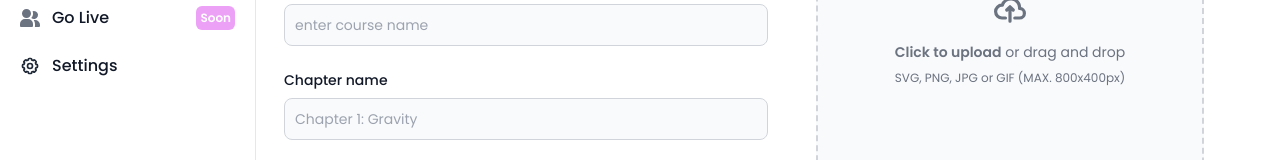
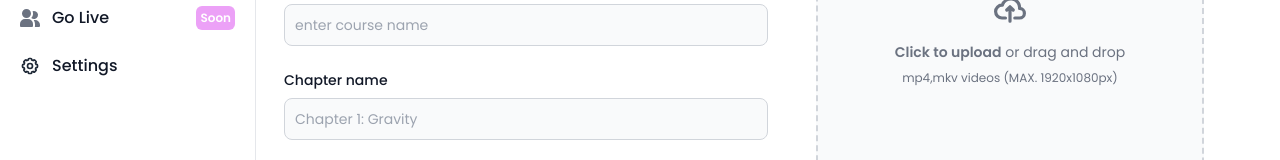
Before and after one commit to OneNotSeven/Lms-system-nextjs-responsive, a Next.js app: page /teachers/uploadcourse in a window 1280 px wide. Shown: the part 251-411 px from the top of the page. Built offline with nearby package versions, Linux system fonts and the light colour scheme; no server answers; a web font is replaced by a local one.

Commit message:
Update Uploadpage.js

```diff
--- a/src/app/_Components/Uploadpage.js
+++ b/src/app/_Components/Uploadpage.js
@@ -655,7 +655,7 @@ console.log("tutututut",tutor)
                     drag and drop
                   </p> : null}
                    <p className="text-xs text-gray-500 dark:text-gray-400">
-                    SVG, PNG, JPG or GIF (MAX. 800x400px)
+                    mp4,mkv videos (MAX. 1920x1080px)
                   </p>
                 </div>
                 <input
```
